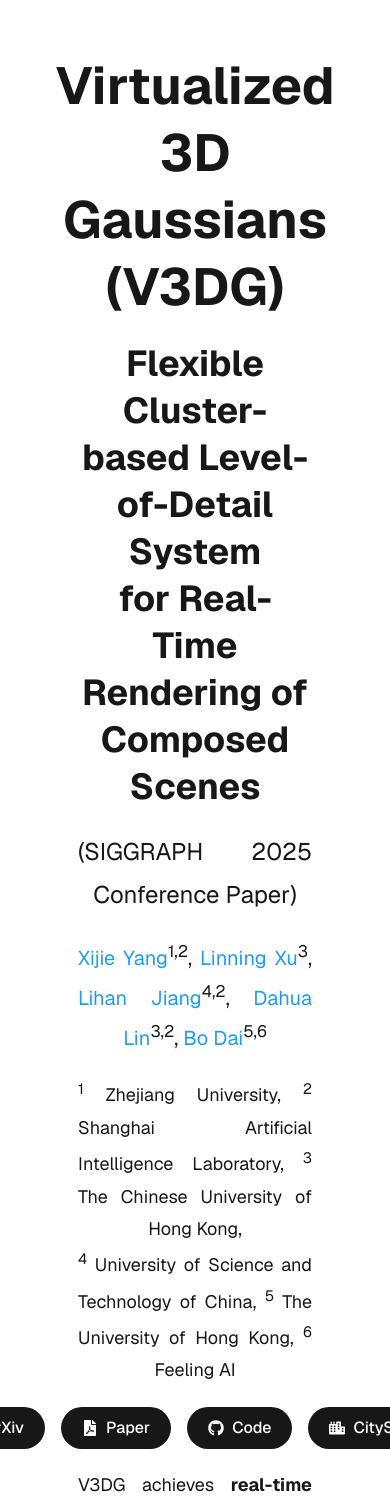
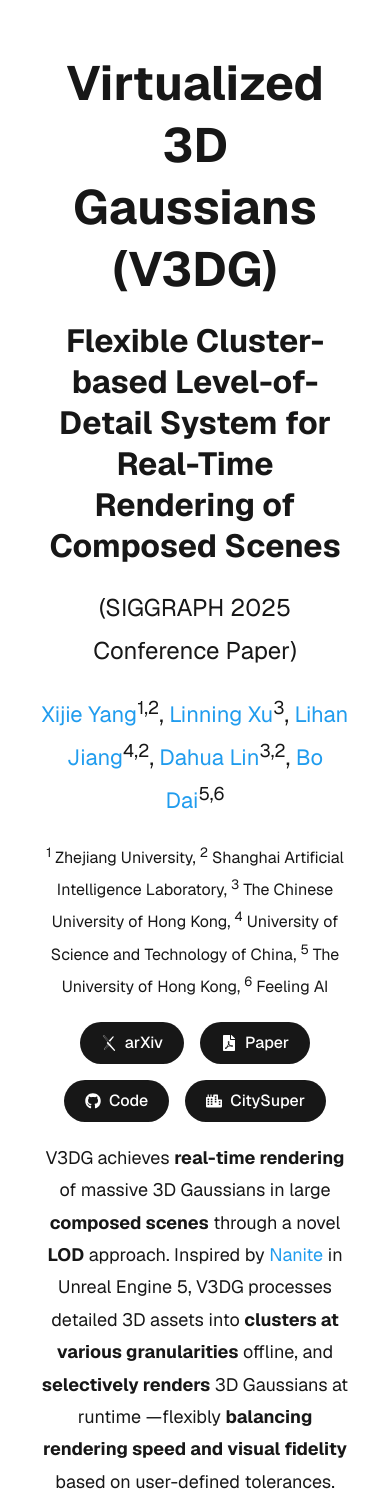
Before and after one commit to Xijie-Yang/V3DG, a Next.js app: page / in a window 390 px wide. Shown: the top 1508 px of the page. Built offline with nearby package versions, Linux system fonts and the light colour scheme.

Commit message:
add adaption for mobile and dark mode

```diff
--- a/src/app/page.module.css
+++ b/src/app/page.module.css
@@ -37,6 +37,12 @@
   grid-row-start: 2;
 }
 
+@media (max-width: 600px) {
+  .main {
+    max-width: 80vw;
+  }
+}
+
 .main a {
   color: hsl(204, 86%, 53%);
 }
@@ -52,7 +58,7 @@
 .main p {
   font-size: 18px;
   line-height: 1.8;
-  text-align: justify;
+  text-align: center;
   text-align-last: center;
 }
 
@@ -62,12 +68,22 @@
   background-color: #f4f4f4;
   white-space: pre-wrap;
   padding: 2em;
+  word-break: normal;
+}
+
+/* Dark mode override */
+@media (prefers-color-scheme: dark) {
+  .main code {
+    background-color: #1e1e1e; /* Dark mode background */
+    color: #f4f4f4; /* Optional: make text readable in dark mode */
+  }
 }
 
 .ctas {
   display: flex;
   gap: 16px;
   justify-content: center;
+  flex-wrap: wrap;
 }
 
 .ctas a {
@@ -96,25 +112,6 @@
   border-color: transparent;
 }
 
-/* Enable hover only on non-touch devices */
-/* @media (hover: hover) and (pointer: fine) {
-  .a:hover {
-    background: var(--button-primary-hover);
-    border-color: transparent;
-  }
-} */
-
-@media (max-width: 600px) {
-  .page {
-    padding: 32px;
-    padding-bottom: 80px;
-  }
-
-  .main {
-    align-items: center;
-  }
-}
-
 @media (prefers-color-scheme: dark) {
   .logo {
     filter: invert();
--- a/src/app/page.tsx
+++ b/src/app/page.tsx
@@ -23,7 +23,7 @@ export default function Home() {
       <main className={styles.main}>
         <h1
           style={{
-            fontSize: "52px",
+            fontSize: "48px",
           }}
         >
           Virtualized 3D Gaussians (V3DG)
@@ -31,12 +31,11 @@ export default function Home() {
 
         <h2
           style={{
-            fontSize: "36px",
+            fontSize: "32px",
           }}
         >
-          Flexible Cluster-based Level-of-Detail System
-          <br />
-          for Real-Time Rendering of Composed Scenes
+          Flexible Cluster-based Level-of-Detail System for Real-Time Rendering
+          of Composed Scenes
         </h2>
 
         <p
@@ -49,7 +48,7 @@ export default function Home() {
 
         <p
           style={{
-            fontSize: "20px",
+            fontSize: "22px",
           }}
         >
           <a href="https://orcid.org/0009-0009-3076-2595">Xijie Yang</a>
@@ -63,14 +62,12 @@ export default function Home() {
 
         <p
           style={{
-            fontSize: "18px",
+            fontSize: "16px",
           }}
         >
           <sup>1</sup> Zhejiang University, <sup>2</sup> Shanghai Artificial
           Intelligence Laboratory, <sup>3</sup> The Chinese University of Hong
-          Kong,
-          <br />
-          <sup>4</sup> University of Science and Technology of China,{" "}
+          Kong, <sup>4</sup> University of Science and Technology of China,{" "}
           <sup>5</sup> The University of Hong Kong, <sup>6</sup> Feeling AI
         </p>
 
@@ -133,8 +130,8 @@ export default function Home() {
             Nanite
           </a>{" "}
           in Unreal Engine 5, V3DG processes detailed 3D assets into{" "}
-          <b>clusters at various granularities</b> offline, {/* <br /> */}
-          and <b>selectively renders</b> 3D Gaussians at runtime —flexibly{" "}
+          <b>clusters at various granularities</b> offline, and{" "}
+          <b>selectively renders</b> 3D Gaussians at runtime —flexibly{" "}
           <b>balancing rendering speed and visual fidelity</b> based on
           user-defined tolerances.
         </p>
@@ -150,16 +147,6 @@ export default function Home() {
             marginRight: "auto",
           }}
         ></video>
-
-        {/* <img
-          src="./static/teaser.jpeg"
-          alt="V3DG teaser"
-          style={{
-            width: "85%",
-            marginLeft: "auto",
-            marginRight: "auto",
-          }}
-        /> */}
 
         <h2 style={{ paddingTop: Padding_Top }}>Framework</h2>
 
@@ -204,29 +191,6 @@ export default function Home() {
           <b>distills the appearance</b> of original 3D Gaussians layer by
           layer.
         </p>
-
-        {/* <h2 style={{ paddingTop: Padding_Top }}>Dataset</h2>
-
-        <img
-          src="./static/Dataset-consolidated.jpeg"
-          alt="V3DG dataset"
-          style={{
-            width: "90%",
-            marginLeft: "auto",
-            marginRight: "auto",
-          }}
-        />
-
-        <p>
-          We further curate a dataset consisting of four <b>composed scenes</b>,
-          <br />
-          each requiring of <b>0.1 billion 3D Gaussians</b> to capture fine
-          details,
-          <br />
-          covering both synthetic and real-world data
-          <br />
-          to better evaluate our method and advance the field.
-        </p> */}
 
         <h2 style={{ paddingTop: Padding_Top }}>Results</h2>
 
```
Also changed, not shown: 2 other files (tests, documents, lock files or other folders).
